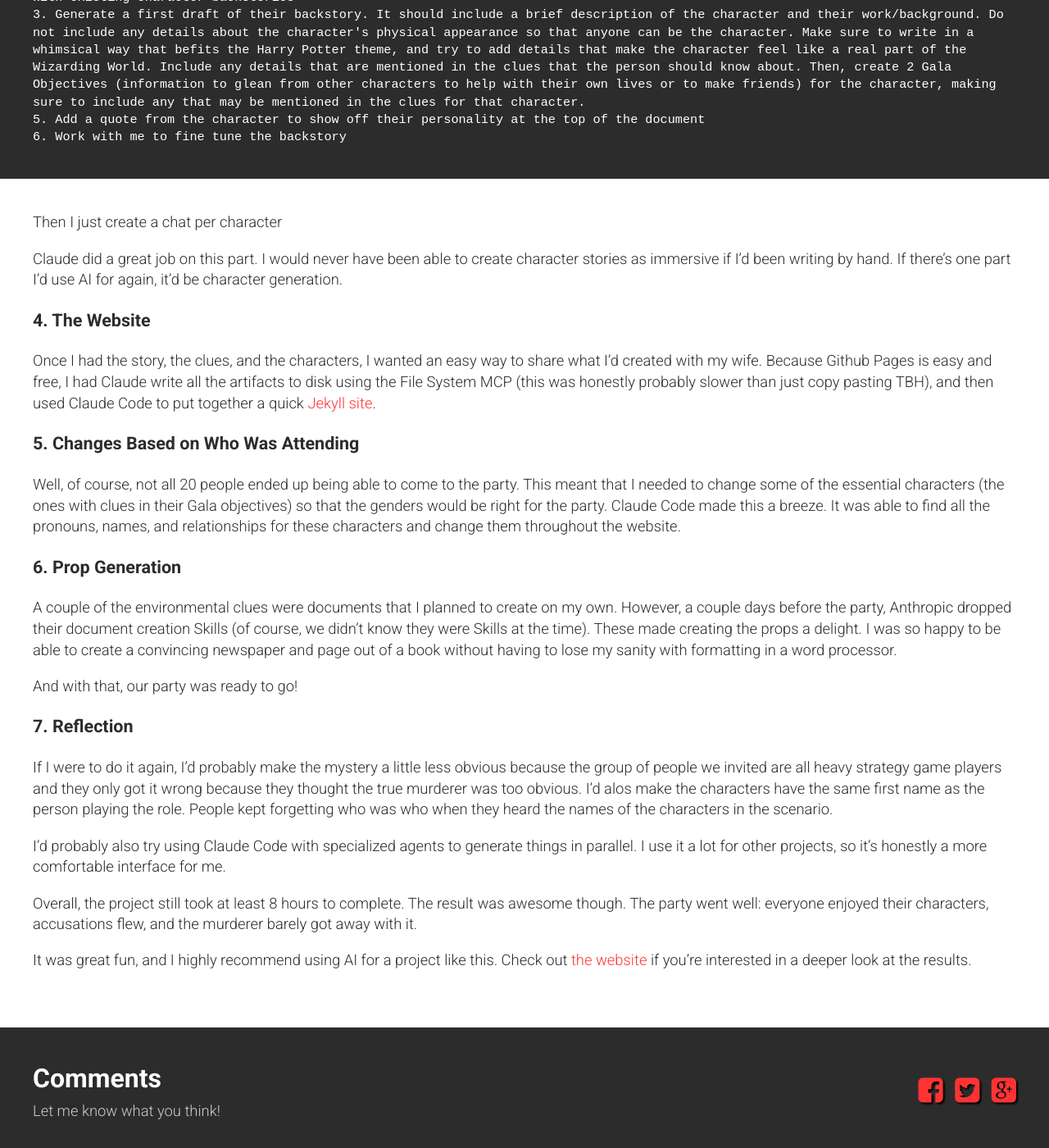
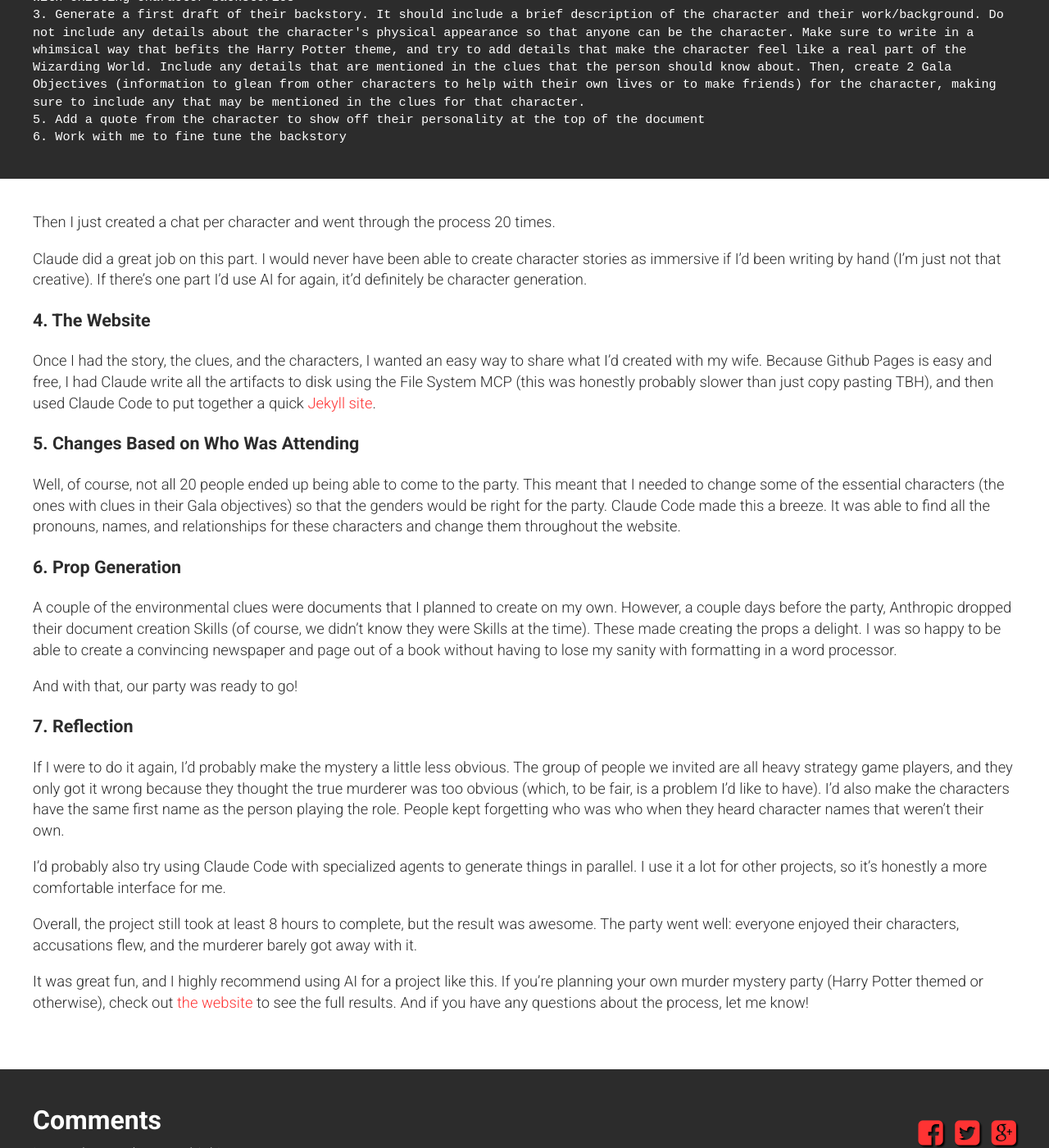
Before and after one commit to msiebert/msiebert.github.io, a Jekyll site: the page built from _posts/2025-10-27-generating-a-harry-potter-murder-mystery-dinner.md, in a window 1280 px wide and 1400 px high, scrolled down 2917 px. Shown: the whole window at 82% size. Built offline with Jekyll 4.4.1, drawn with Linux system fonts in a browser that asks for light colours; comment, search, counter and statistics services are not loaded; some of the changed text lies outside the part shown.

Commit message:
Apply writing style guide to Harry Potter murder mystery post
Improved conversational tone and personality throughout the post:
- Made opening punchier with characteristic question format
- Added "Turns out..." transition phrase
- Casualized formal language ("At the onset" → "First thing I did")
- Fixed grammar and typo ("alos" → "also")
- Added self-deprecating humor in parentheticals
- Made closing more engaging with invitation for questions
- Added more natural flow throughout

```diff
--- a/_posts/2025-10-27-generating-a-harry-potter-murder-mystery-dinner.md
+++ b/_posts/2025-10-27-generating-a-harry-potter-murder-mystery-dinner.md
@@ -8,15 +8,15 @@ metaname: Harry Potter Murder Mystery with Claude
 image: harry-potter-murder-mystery/header.png
 ---
 
-Every October, my wife and I host a Harry Potter party for several couples in our area. It's a big event, complete with decorations, costumes, and a potluck. This year, we decided we wanted to do a murder mystery party, but a quick Google search showed there were no ready made scenarios for the 14-20 guests we planned on having, so we decided to make one ourselves. The only catch was we'd never been to a murder mystery party.
+Every October, my wife and I host a Harry Potter party for several couples in our area. It's a big event, complete with decorations, costumes, and a potluck. This year, we decided we wanted to do a murder mystery party, but a quick Google search showed there were no ready-made scenarios for the 14-20 guests we planned on having. So we decided to make one ourselves. The only catch? We'd never actually been to a murder mystery party.
 
-Given my interest in LLMs, I decided I'd try my hand at generating the mystery using Claude. It still turned out to be a lot of work. But the result was more immersive and thorough than if I had written it myself. Read on to see the steps I took.
+Given my interest in LLMs, I decided I'd try my hand at generating the mystery using Claude. Turns out it still took a lot of work, but the result was more immersive and thorough than if I had written it myself. Read on to see the steps I took.
 
 ![Claude Snitch](/assets/img/harry-potter-murder-mystery/header.png)
 
 ### 1. The System Prompt
 
-At the onset of my work, I created a project in Claude. This would give me a good place to gather all the documents I'd be creating. Then, to make sure I got the results I wanted consistently throughout the process, I seeded it with the following project instructions:
+First thing I did was create a project in Claude. This gave me a good place to gather all the documents I'd be creating. Then, to make sure I got the results I wanted consistently throughout the process, I seeded it with the following project instructions:
 
 {% highlight markdown %}
 
@@ -46,7 +46,7 @@ Let's create the clues for the mystery. Let's include a mix of clues that will b
 
 {% endhighlight %}
 
-After that, it was just a matter of iterating over clues. This was probably the part of the project that worked the most poorly using Claude. I found that Claude was fairly repetitious in the types of clues it generated (maybe because it was using prior entries in the context and I should have specified that clues should be varied). I also had to keep track of what clues existed and essentially anticipate the investigation that would take place based on the clues presented. I was often very pointed about the exact clue I wanted, and Claude was basically fancy autocomplete. Then again, this is probably the most interesting part of the mystery, and probably the part of the process most in need of a human in the loop.
+After that, it was just a matter of iterating over clues. This was probably the part of the project that worked the most poorly using Claude. I found that it was fairly repetitious in the types of clues it generated (maybe because it was using prior entries in the context and I should have specified that clues should be more varied). I also had to keep track of what clues existed and essentially anticipate the investigation that would take place based on the clues presented. I was often very pointed about the exact clue I wanted, and Claude was basically fancy autocomplete at that point. Then again, this is probably the most interesting part of the mystery, and probably the part of the process most in need of a human in the loop.
 
 ### 3. The Cast
 
@@ -63,9 +63,9 @@ When I ask you to enter character backstory planning mode, you should do the fol
 
 {% endhighlight %}
 
-Then I just create a chat per character
+Then I just created a chat per character and went through the process 20 times.
 
-Claude did a great job on this part. I would never have been able to create character stories as immersive if I'd been writing by hand. If there's one part I'd use AI for again, it'd be character generation.
+Claude did a great job on this part. I would never have been able to create character stories as immersive if I'd been writing by hand (I'm just not that creative). If there's one part I'd use AI for again, it'd definitely be character generation.
 
 ### 4. The Website
 
@@ -83,10 +83,10 @@ And with that, our party was ready to go!
 
 ### 7. Reflection
 
-If I were to do it again, I'd probably make the mystery a little less obvious because the group of people we invited are all heavy strategy game players and they only got it wrong because they thought the true murderer was too obvious. I'd alos make the characters have the same first name as the person playing the role. People kept forgetting who was who when they heard the names of the characters in the scenario.
+If I were to do it again, I'd probably make the mystery a little less obvious. The group of people we invited are all heavy strategy game players, and they only got it wrong because they thought the true murderer was too obvious (which, to be fair, is a problem I'd like to have). I'd also make the characters have the same first name as the person playing the role. People kept forgetting who was who when they heard character names that weren't their own.
 
 I'd probably also try using Claude Code with specialized agents to generate things in parallel. I use it a lot for other projects, so it's honestly a more comfortable interface for me.
 
-Overall, the project still took at least 8 hours to complete. The result was awesome though. The party went well: everyone enjoyed their characters, accusations flew, and the murderer barely got away with it.
+Overall, the project still took at least 8 hours to complete, but the result was awesome. The party went well: everyone enjoyed their characters, accusations flew, and the murderer barely got away with it.
 
-It was great fun, and I highly recommend using AI for a project like this. Check out [the website](https://msiebert.github.io/harry-potter-murder-mystery/) if you're interested in a deeper look at the results.
+It was great fun, and I highly recommend using AI for a project like this. If you're planning your own murder mystery party (Harry Potter themed or otherwise), check out [the website](https://msiebert.github.io/harry-potter-murder-mystery/) to see the full results. And if you have any questions about the process, let me know!
```
